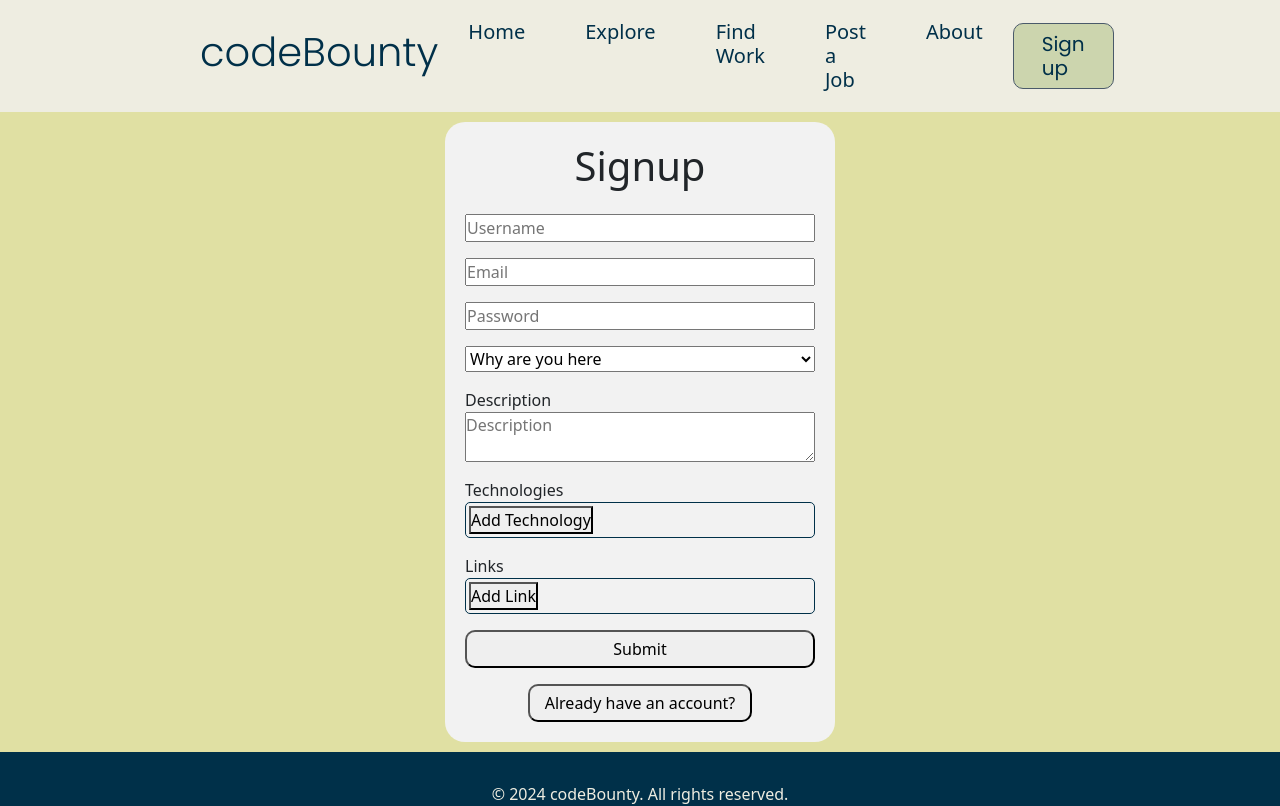
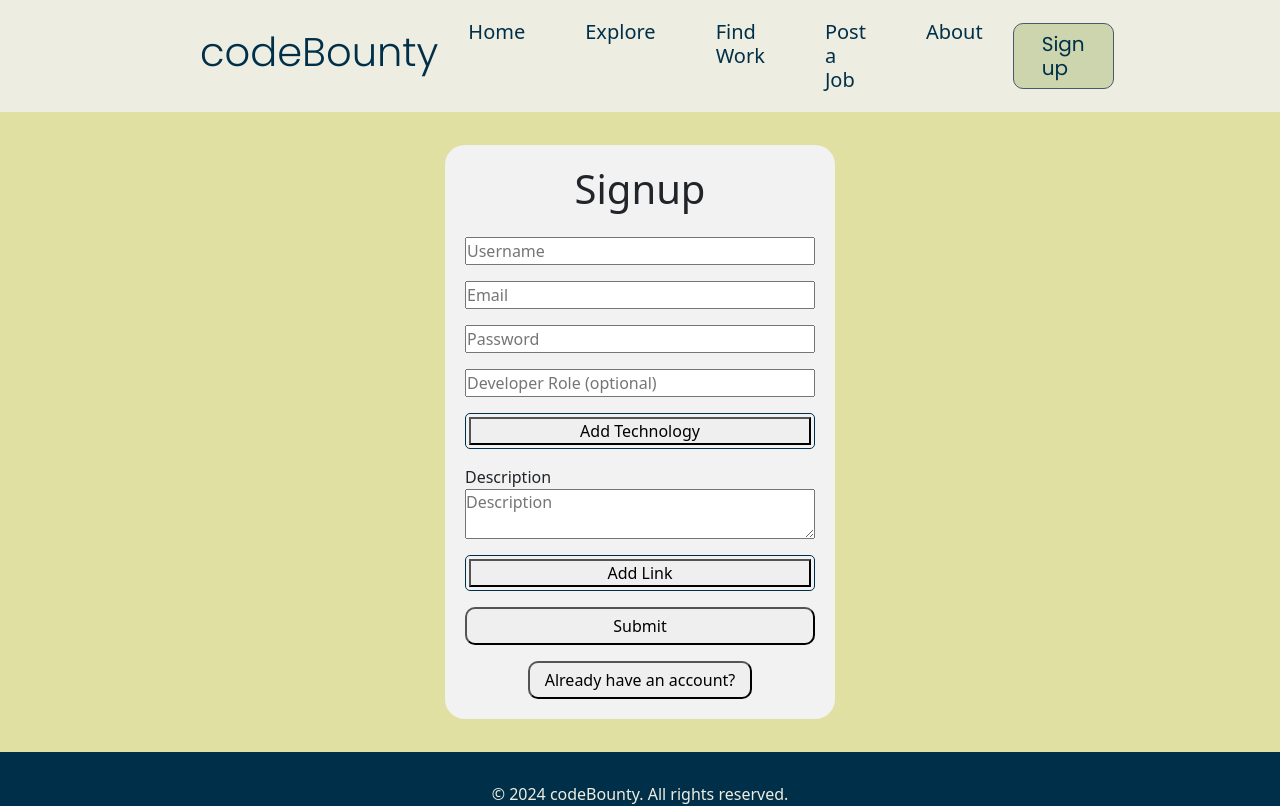
Before and after one commit to bryceberczik/codeBounty, a React (Vite) app in the folder client/: page /signup in a window 1280 px wide. Shown: the top 806 px of the page. Built offline with nearby package versions, Linux system fonts and the light colour scheme.

Commit message:
Made Profile Properties Optional & Turned Role Into an Input Field

```diff
--- a/client/src/components/Signup.tsx
+++ b/client/src/components/Signup.tsx
@@ -3,45 +3,42 @@ import { useMutation } from "@apollo/client";
 import { ADD_USER } from "../utils/mutations";
 import Auth from "../utils/auth";
 
-const ROLES = ["developer", "client"];
-export default function Signup() {
-  const [formState, setFormState] = useState({
+const Signup = () => {
+  const [formState, setFormState] = useState<{
+    username: string;
+    email: string;
+    password: string;
+    role?: string;
+    technologies?: string[];
+    description?: string;
+    links?: string[];
+  }>({
+    username: "",
     email: "",
     password: "",
-    username: "",
-    role: "",
-    technologies: [] as string[],
-    description: "",
-    links: [] as string[],
+    role: undefined,
+    technologies: [],
+    description: undefined,
+    links: [],
   });
+
   const [error, setError] = useState("");
   const [addUser] = useMutation(ADD_USER);
 
   const validate = () => {
     let isValid = true;
-    if (formState.email === "") {
-      setError("Email is required");
+    if (!formState.username) {
+      setError("Username is required.");
       isValid = false;
-    } else if (formState.password === "") {
-      setError("Password is required");
+    } else if (!formState.email) {
+      setError("Email is required.");
       isValid = false;
-    } else if (formState.username === "") {
-      setError("Username is required");
-      isValid = false;
-    } else if (formState.role === "") {
-      setError("Reason for joining is required");
-      isValid = false;
-    } else if (formState.description === "") {
-      setError("Description is required");
-      isValid = false;
-    } else if (formState.technologies.length === 0) {
-      setError("Technologies is required");
-      isValid = false;
-    } else if (formState.links.length === 0) {
-      setError("Links is required");
+    } else if (!formState.password) {
+      setError("Password is required.");
       isValid = false;
     }
-    //Password must be at least 8 characters long, contain at least one letter, one number, and one special character.
+
+    // Password must be at least 8 characters long, contain at least one letter, one number, and one special character.
     else if (
       !/(?=.*[a-z])(?=.*[0-9])(?=.*[!@#\$%\^&])/.test(formState.password)
     ) {
@@ -52,12 +49,14 @@ export default function Signup() {
     }
     return isValid;
   };
+
   const handleFormSubmit = async (event: any) => {
     event.preventDefault();
 
     if (!validate()) {
       return;
     }
+
     try {
       const { data } = await addUser({
         variables: { input: formState },
@@ -65,7 +64,7 @@ export default function Signup() {
       Auth.login(data.addUser.token);
     } catch (err) {
       console.error(err);
-      setError("Something went wrong");
+      setError("Something went wrong.");
     }
   };
 
@@ -81,6 +80,7 @@ export default function Signup() {
             setFormState({ ...formState, username: e.target.value })
           }
         />
+
         <input
           name="email"
           type="email"
@@ -90,6 +90,7 @@ export default function Signup() {
             setFormState({ ...formState, email: e.target.value })
           }
         />
+
         <input
           name="password"
           type="password"
@@ -99,41 +100,25 @@ export default function Signup() {
             setFormState({ ...formState, password: e.target.value })
           }
         />
-        <select
+
+        <input
           name="role"
-          value={formState.role}
+          type="text"
+          placeholder="Developer Role (optional)"
+          value={formState.role || ""}
           onChange={(e) => setFormState({ ...formState, role: e.target.value })}
-        >
-          <option value="">Why are you here</option>
-          {ROLES.map((role) => (
-            <option key={role} value={role}>
-              {role}
-            </option>
-          ))}
-        </select>
+        />
 
-        <div>
-          <label>Description</label>
-          <textarea
-            placeholder="Description"
-            value={formState.description}
-            onChange={(e) =>
-              setFormState({ ...formState, description: e.target.value })
-            }
-          />
-        </div>
-
-        <div>
-          <label>Technologies</label>
+        {/* Technologies Section */}
         <div className="input-items">
-            {formState.technologies.map((technology, idx) => (
+          {(formState.technologies || []).map((technology, idx) => (
             <div key={idx}>
               <input
                 type="text"
                 placeholder="Technology"
                 value={technology}
                 onChange={(e) => {
-                    const newTechnologies = [...formState.technologies];
+                  const newTechnologies = [...(formState.technologies || [])];
                   newTechnologies[idx] = e.target.value;
                   setFormState({
                     ...formState,
@@ -144,7 +129,7 @@ export default function Signup() {
               <button
                 type="button"
                 onClick={() => {
-                    const newTechnologies = [...formState.technologies];
+                  const newTechnologies = [...(formState.technologies || [])];
                   newTechnologies.splice(idx, 1);
                   setFormState({
                     ...formState,
@@ -161,26 +146,35 @@ export default function Signup() {
             onClick={() => {
               setFormState({
                 ...formState,
-                  technologies: [...formState.technologies, ""],
+                technologies: [...(formState.technologies || []), ""],
               });
             }}
           >
             Add Technology
           </button>
         </div>
+
+        <div>
+          <label>Description</label>
+          <textarea
+            placeholder="Description"
+            value={formState.description}
+            onChange={(e) =>
+              setFormState({ ...formState, description: e.target.value })
+            }
+          />
         </div>
 
-        <div>
-          <label>Links</label>
+        {/* Links Section */}
         <div className="input-items">
-            {formState.links.map((link, idx) => (
+          {(formState.links || []).map((link, idx) => (
             <div key={idx}>
               <input
                 type="text"
                 placeholder="Link"
                 value={link}
                 onChange={(e) => {
-                    const newLinks = [...formState.links];
+                  const newLinks = [...(formState.links || [])];
                   newLinks[idx] = e.target.value;
                   setFormState({ ...formState, links: newLinks });
                 }}
@@ -188,7 +182,7 @@ export default function Signup() {
               <button
                 type="button"
                 onClick={() => {
-                    const newLinks = [...formState.links];
+                  const newLinks = [...(formState.links || [])];
                   newLinks.splice(idx, 1);
                   setFormState({ ...formState, links: newLinks });
                 }}
@@ -200,13 +194,16 @@ export default function Signup() {
           <button
             type="button"
             onClick={() => {
-                setFormState({ ...formState, links: [...formState.links, ""] });
+              setFormState({
+                ...formState,
+                links: [...(formState.links || []), ""],
+              });
             }}
           >
             Add Link
           </button>
         </div>
-        </div>
+
         <button className="auth-btn" type="submit">
           Submit
         </button>
@@ -214,4 +211,6 @@ export default function Signup() {
       </form>
     </div>
   );
-}
+};
+
+export default Signup;
```
Lines whose indentation alone changed are shown as unchanged.
